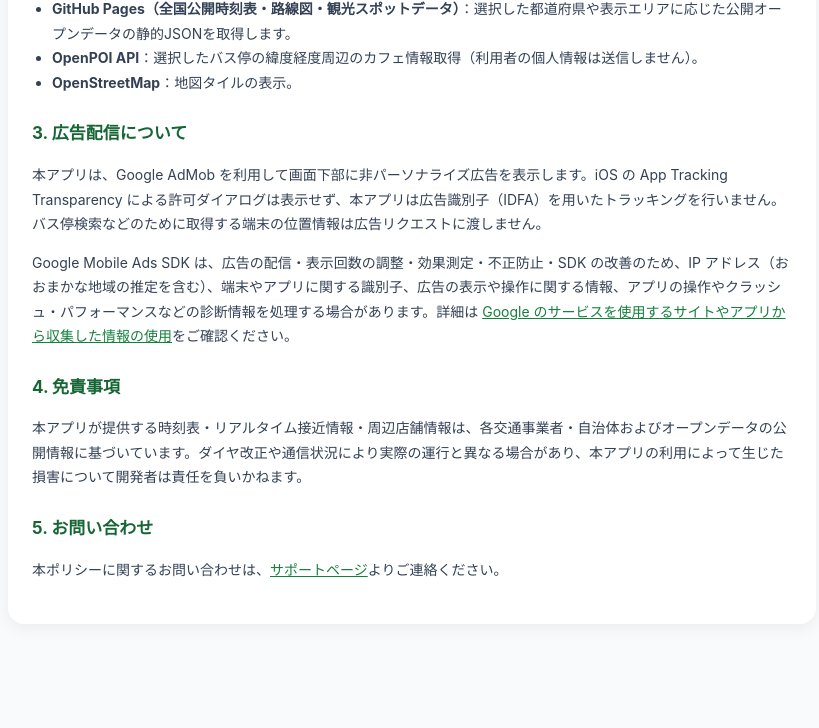
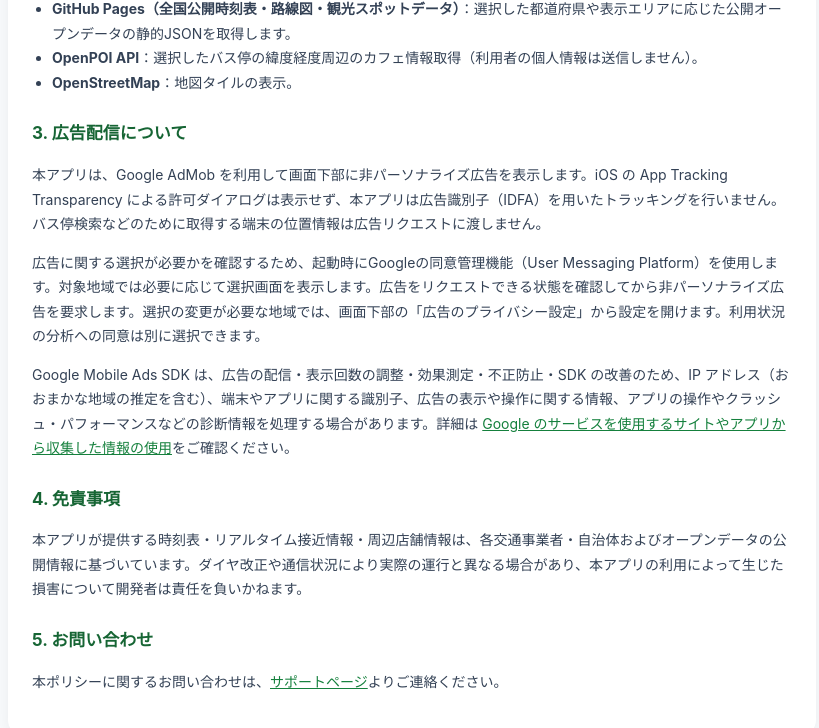
Before and after one commit to innerburg-works/bus-timetable-navi-site, a plain HTML site: page privacy.html in a window 1280 px wide. Shown: the part 1077-1805 px from the top of the page, without its empty margins (228-1047 px from the left). Before the commit the page ends 1725 px from the top, so only its background shows below. Drawn offline with Linux system fonts and the light colour scheme.

Commit message:
Document the ad privacy settings shown by the release build

```diff
--- a/privacy.html
+++ b/privacy.html
@@ -45,6 +45,7 @@
 
     <h2>3. 広告配信について</h2>
     <p>本アプリは、Google AdMob を利用して画面下部に非パーソナライズ広告を表示します。iOS の App Tracking Transparency による許可ダイアログは表示せず、本アプリは広告識別子（IDFA）を用いたトラッキングを行いません。バス停検索などのために取得する端末の位置情報は広告リクエストに渡しません。</p>
+    <p>広告に関する選択が必要かを確認するため、起動時にGoogleの同意管理機能（User Messaging Platform）を使用します。対象地域では必要に応じて選択画面を表示します。広告をリクエストできる状態を確認してから非パーソナライズ広告を要求します。選択の変更が必要な地域では、画面下部の「広告のプライバシー設定」から設定を開けます。利用状況の分析への同意は別に選択できます。</p>
     <p>Google Mobile Ads SDK は、広告の配信・表示回数の調整・効果測定・不正防止・SDK の改善のため、IP アドレス（おおまかな地域の推定を含む）、端末やアプリに関する識別子、広告の表示や操作に関する情報、アプリの操作やクラッシュ・パフォーマンスなどの診断情報を処理する場合があります。詳細は <a href="https://policies.google.com/technologies/partner-sites?hl=ja" target="_blank" rel="noopener">Google のサービスを使用するサイトやアプリから収集した情報の使用</a>をご確認ください。</p>
 
     <h2>4. 免責事項</h2>
```
